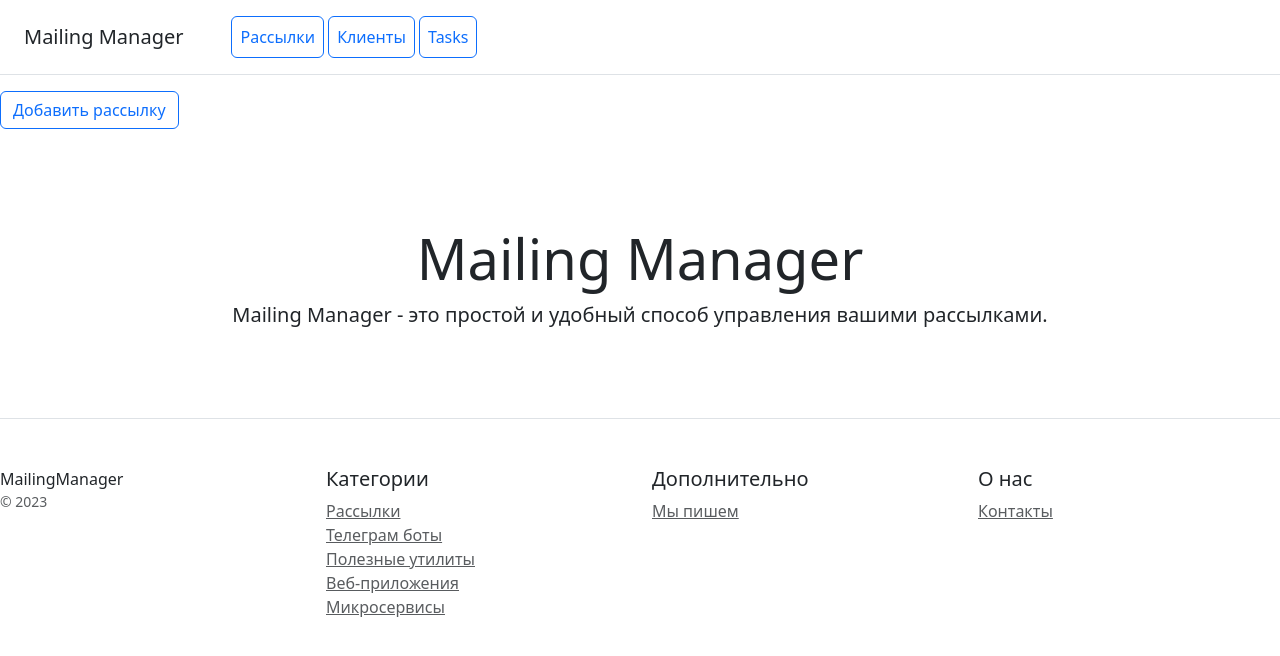
After one commit to svetashlegel/Mailing_manager, a Django app: template mailing/templates/background_task/task_list.html in a window 1280 px wide. The commit adds this page. Shown: the top 656 px of the page. Run offline with Django 4.2, Linux system fonts and the light colour scheme; the template is opened without the code that fills it, so the values that code supplies are empty; some libraries are stand-ins or nearby versions.

Commit message:
Task CRUD

```diff
--- /dev/null
+++ b/mailing/templates/background_task/task_list.html
@@ -0,0 +1,37 @@
+{% extends 'mailing/base.html' %}
+{% load filters %}
+{% block content %}
+<div class="col-12 mb-5">
+    <a class="btn btn-outline-primary" href="{% url 'mailing:create' %}">Добавить рассылку</a>
+</div>
+<div class="pricing-header px-3 py-3 pt-md-5 pb-md-4 mx-auto text-center">
+    <h1 class="display-4">Mailing Manager</h1>
+    <p class="lead">Mailing Manager - это простой и удобный способ управления вашими рассылками.</p>
+</div>
+
+<div class="container">
+    <div class="row text-center">
+        {% for object in object_list %}
+        <div class="col-3">
+            <div class="card mb-4 box-shadow">
+                <div class="card-header">
+                    <h4 class="my-0 font-weight-normal">{{ object }}</h4>
+                </div>
+                <div class="card-body">
+                    <p class="list-unstyled mt-3 mb-4 text-start m-3">Статус: {{ object.status }}</p>
+                    <p class="list-unstyled mt-3 mb-4 text-start m-3">{{ object.start_date }} - {{ object.end_date }}</p>
+                    <p class="list-unstyled mt-3 mb-4 text-start m-3">
+                        {{object.content|split}}...
+                    </p>
+                    <div class="btn-group">
+                        <a class="btn btn-sm btn-outline-primary" href="{% url 'mailing:view' object.pk %}">View</a>
+                        <a class="btn btn-sm btn-outline-primary" href="{% url 'mailing:edit' object.pk %}">Edit</a>
+                        <a class="btn btn-sm btn-outline-danger" href="{% url 'mailing:deletetask' object.pk %}">Delete</a>
+                    </div>
+                </div>
+            </div>
+        </div>
+        {% endfor %}
+    </div>
+</div>
+{% endblock %}
--- a/mailing/templates/mailing/includes/inc_menu.html
+++ b/mailing/templates/mailing/includes/inc_menu.html
@@ -3,5 +3,6 @@
     <nav class="ms-5">
         <a class="p-2 btn btn-outline-primary" href="{% url 'mailing:list' %}">Рассылки</a>
         <a class="p-2 btn btn-outline-primary" href="{% url 'clients:list' %}">Клиенты</a>
+        <a class="p-2 btn btn-outline-primary" href="{% url 'mailing:tasklist' %}">Tasks</a>
     </nav>
 </div>
--- a/mailing/urls.py
+++ b/mailing/urls.py
@@ -1,7 +1,7 @@
 from django.urls import path
 
 from mailing.views import (MailCreateView, MailUpdateView, MailListView, MailDetailView, MailDeleteView,
-                           MailLogfileDetailView, LogfileDetailView)
+                           MailLogfileDetailView, LogfileDetailView, TaskListView, TaskDeleteView)
 from mailing.apps import MailingConfig
 
 app_name = MailingConfig.name
@@ -15,4 +15,7 @@ urlpatterns = [
     path('delete/<int:pk>', MailDeleteView.as_view(), name='delete'),
     path('logs/<int:pk>', MailLogfileDetailView.as_view(), name='log_list'),
     path('log_view/<int:pk>', LogfileDetailView.as_view(), name='log_view'),
+
+    path('deletetask/<int:pk>', TaskDeleteView.as_view(), name='deletetask'),
+    path('tasklist', TaskListView.as_view(), name='tasklist'),
 ]
```
Also changed, not shown: config/settings.py (+7 -7 lines), mailing/templates/background_task/task_confirm_delete.html (added, +18 -0 lines), mailing/views.py (+20 -0 lines), README.md (added), 1 other file.
